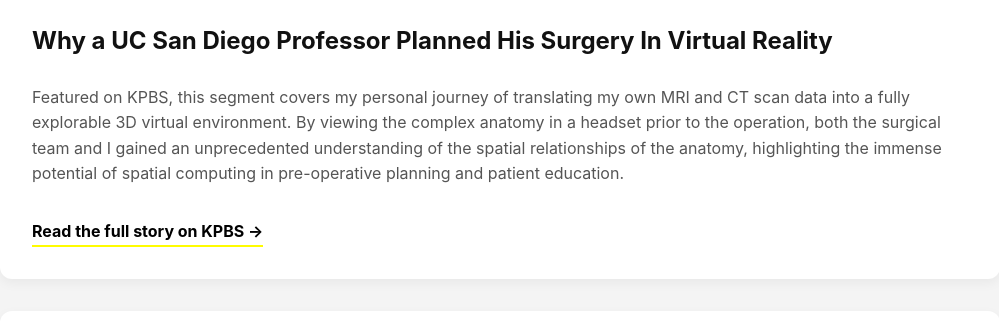
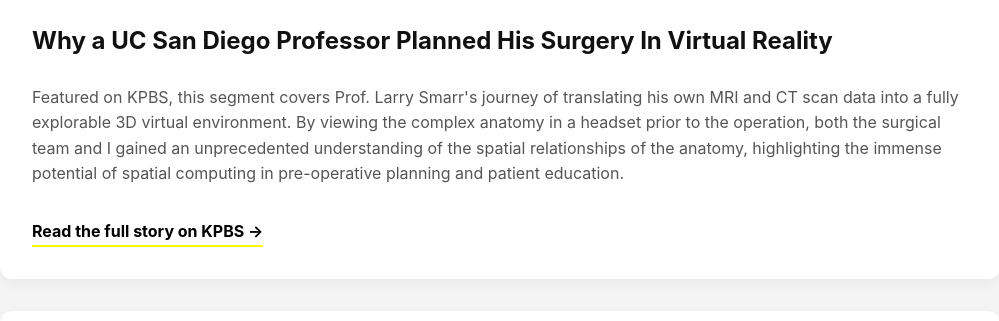
Before and after one commit to jschulze/MedicalAR, a plain HTML site: page index.html in a window 1280 px wide. Shown: the part 972-1293 px from the top of the page, without its empty margins (140-1139 px from the left). Drawn offline with Linux system fonts and the light colour scheme.

Commit message:
Update index.html

```diff
--- a/index.html
+++ b/index.html
@@ -148,7 +148,7 @@
                 <iframe src="https://www.youtube.com/embed/4Ad0P2tpGtI?rel=0" title="KPBS Feature Video Placeholder" allow="accelerometer; autoplay; clipboard-write; encrypted-media; gyroscope; picture-in-picture" allowfullscreen></iframe>
             </div>
             <h3>Why a UC San Diego Professor Planned His Surgery In Virtual Reality</h3>
-            <p>Featured on KPBS, this segment covers my personal journey of translating my own MRI and CT scan data into a fully explorable 3D virtual environment. By viewing the complex anatomy in a headset prior to the operation, both the surgical team and I gained an unprecedented understanding of the spatial relationships of the anatomy, highlighting the immense potential of spatial computing in pre-operative planning and patient education.</p>
+            <p>Featured on KPBS, this segment covers Prof. Larry Smarr's journey of translating his own MRI and CT scan data into a fully explorable 3D virtual environment. By viewing the complex anatomy in a headset prior to the operation, both the surgical team and I gained an unprecedented understanding of the spatial relationships of the anatomy, highlighting the immense potential of spatial computing in pre-operative planning and patient education.</p>
             <a href="https://www.kpbs.org/news/2017/mar/09/why-uc-san-diego-professor-planned-his-surgery-vir/" target="_blank">Read the full story on KPBS &rarr;</a>
         </section>
 
```
